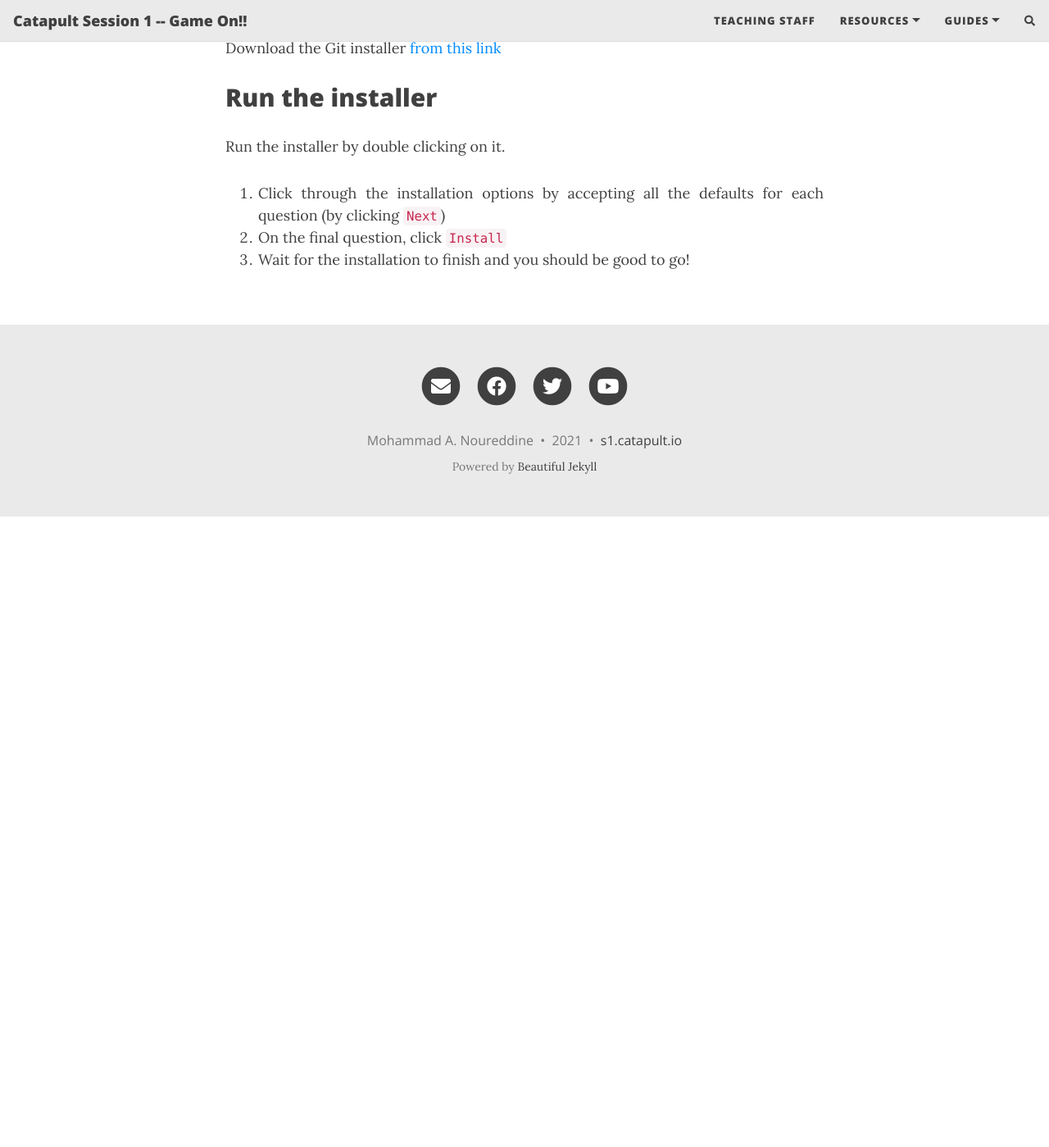
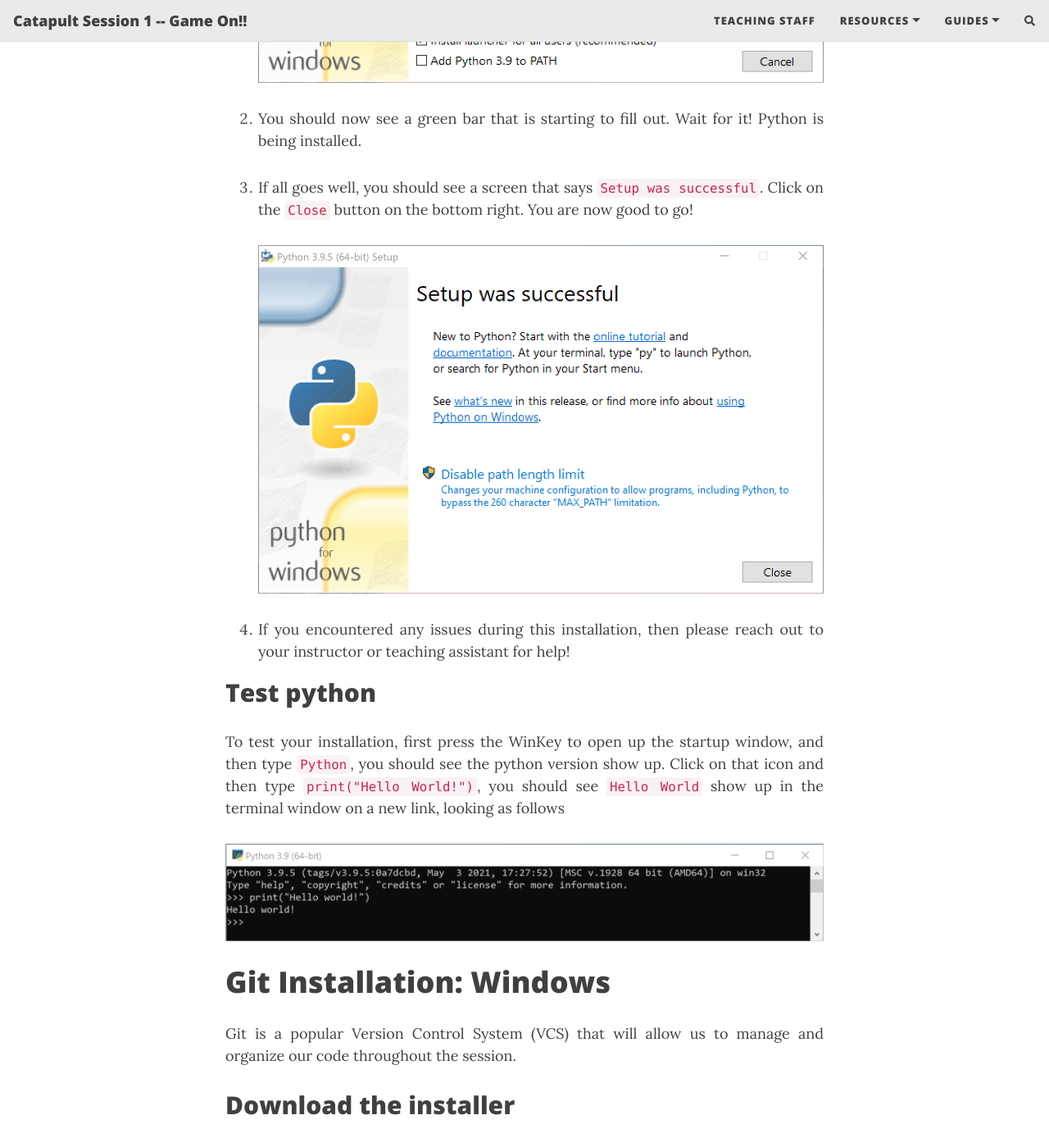
Before and after one commit to rhit-catapult/s1.catapult.io, a Jekyll site: the page built from pages/01_windows_install.md, in a window 1280 px wide and 1400 px high, scrolled down 1209 px. Shown: the whole window at 82% size. Built offline with Jekyll 4.4.1, drawn with Linux system fonts in a browser that asks for light colours; nearby versions of some CDN libraries; comment, search, counter and statistics services are not loaded; before the commit the page ends 1839 px from its top, so only the background shows below that; some of the changed text lies outside the part shown.

```diff
--- a/_config.yml
+++ b/_config.yml
@@ -20,7 +20,7 @@ navbar-links:
     - Python tutorial: https://docs.python.org/3/tutorial/index.html
   Guides:
     - Install python and git: "pages/01_windows_install"
-    - Install pycharm:
+    - Install pycharm: "pages/02_pycharm_install"
     - Github classroom:
 
 
--- a/pages/01_windows_install.md
+++ b/pages/01_windows_install.md
@@ -20,12 +20,26 @@ Run the installer by double clicking on it.
 
 1. On the first screen, click on `Install Now`. **However,** make note of the
    location where Python is being installed, you might need this later!
+
+   ![Python Windows Install 1]({{ site.baseurl }}/assets/img/PythonInstallWin/01.png)
+
 2. You should now see a green bar that is starting to fill out. Wait for it!
    Python is being installed.
 3. If all goes well, you should see a screen that says `Setup was successful`.
    Click on the `Close` button on the bottom right. You are now good to go!
+
+   ![Python Windows Install 2]({{ site.baseurl }}/assets/img/PythonInstallWin/02.png)
+
 4. If you encountered any issues during this installation, then please reach out
    to your instructor or teaching assistant for help!
+
+## Test python
+To test your installation, first press the WinKey to open up the startup window,
+and then type `Python`, you should see the python version show up. Click on that
+icon and then type `print("Hello World!")`, you should see `Hello World` show up
+in the terminal window on a new link,  looking as follows
+
+![Python Test]({{ site.baseurl }}/assets/img/PythonInstallWin/03.png)
 
 
 # Git Installation: Windows
@@ -44,5 +58,21 @@ Run the installer by double clicking on it.
 
 1. Click through the installation options by accepting all the defaults for each
    question (by clicking `Next`)
-2. On the final question, click `Install`
-3. Wait for the installation to finish and you should be good to go!
+
+   ![Git Windows Install 1]({{ site.baseurl }}/assets/img/GitInstallWin/01.png)
+
+2. On the final question, click `Install`. You should now see the green bar
+   starting to fill up.
+
+   ![Git Windows Install 2]({{ site.baseurl }}/assets/img/GitInstallWin/02.png)
+
+3. Wait for the installation to finish and you should be good to go. Un-tick
+   both buttons for "Launch Git Bash" and "View Release Notes", and then click
+   on `Finish`.
+
+   ![Git Windows Install 3]({{ site.baseurl }}/assets/img/GitInstallWin/03.png)
+
+# Other operating systems
+
+If you running a different operating system (MacOS or Linux), then please reach
+out to your instructor for help setting things up.
```
Also changed, not shown: pages/02_pycharm_install.md (added, +52 -0 lines), assets/img/GitInstallWin/01.png (added), assets/img/GitInstallWin/02.png (added), assets/img/GitInstallWin/03.png (added), assets/img/PycharmInstallWin/00.png (added), assets/img/PycharmInstallWin/01.png (added), assets/img/PycharmInstallWin/02.png (added), assets/img/PycharmInstallWin/03.png (added), assets/img/PycharmInstallWin/04.png (added), assets/img/PycharmInstallWin/05.png (added), assets/img/PythonInstallWin/01.png (added), assets/img/PythonInstallWin/02.png (added), assets/img/PythonInstallWin/03.png (added).
